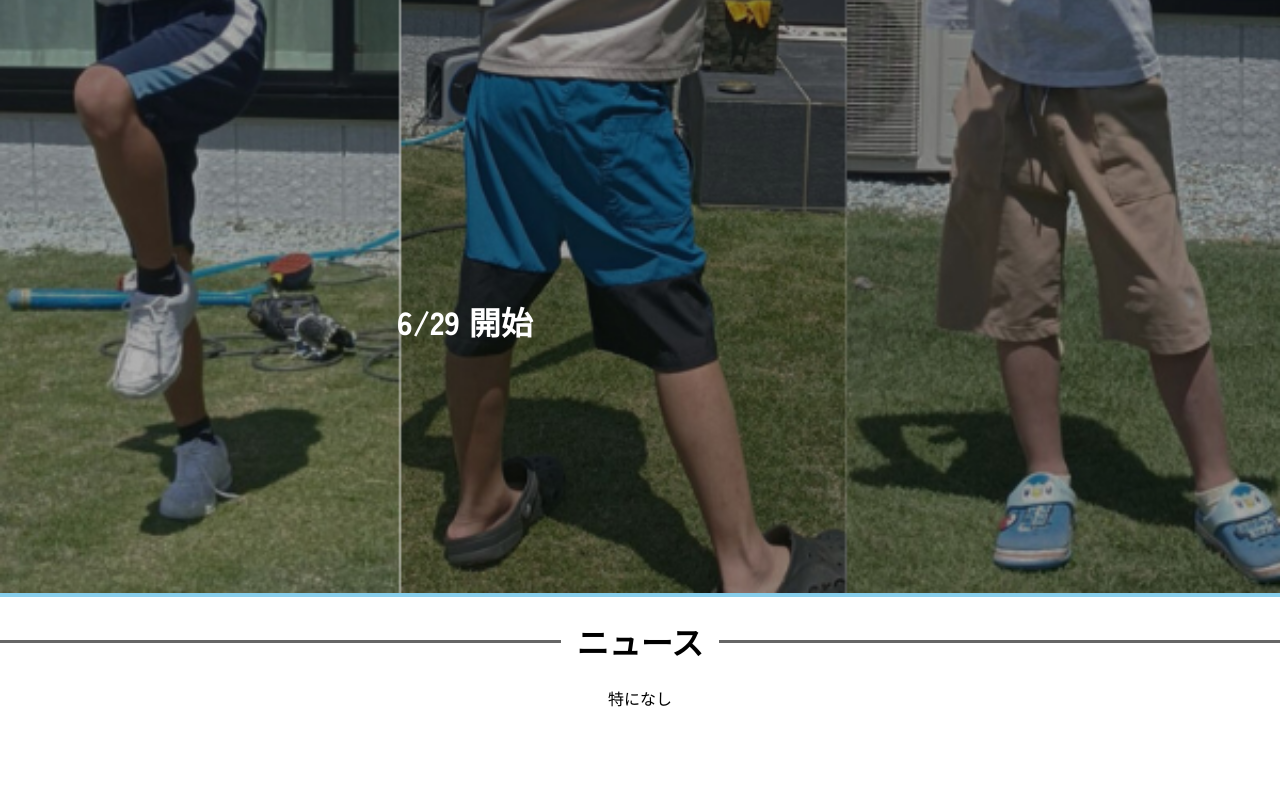
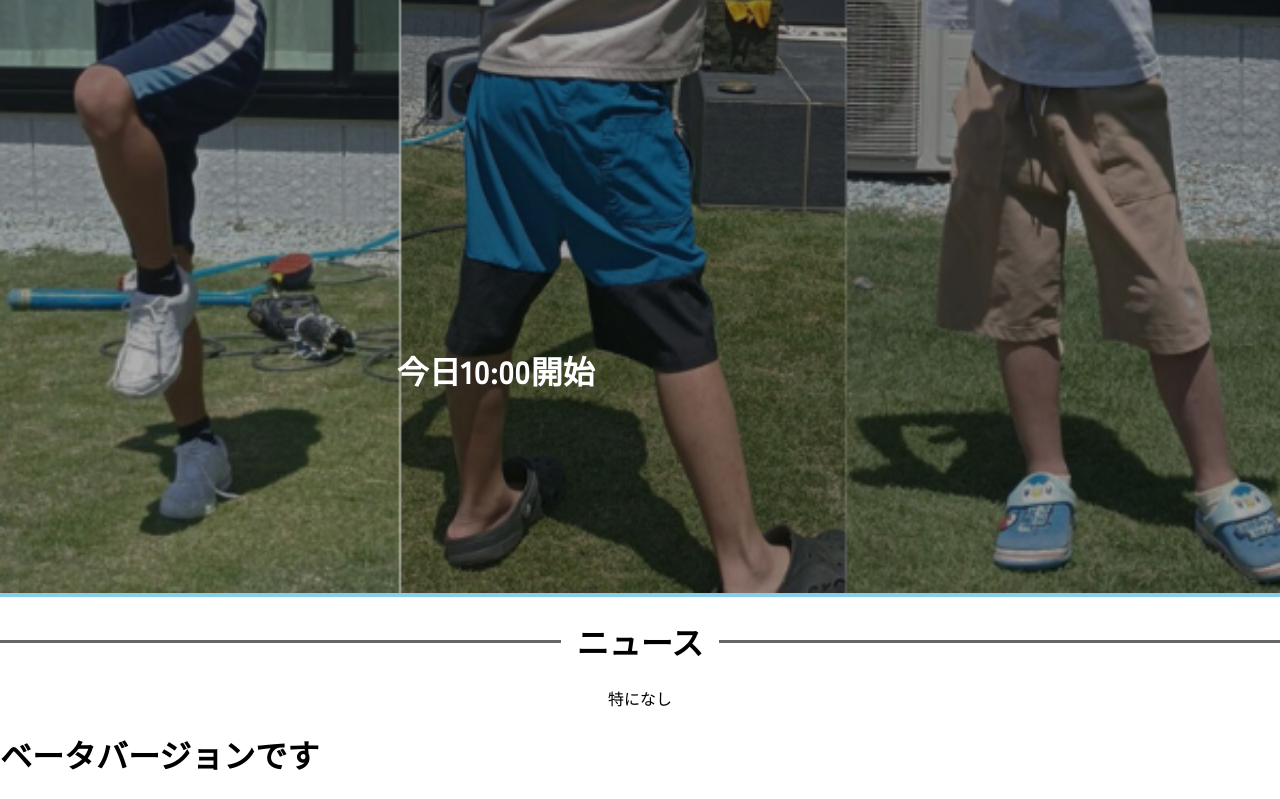
Before and after one commit to kaiiiiiis/hoem-ee, a plain HTML site: page in.html in a window 1280 px wide. Shown: the part 815-1614 px from the top of the page. Before the commit the page ends 1541 px from the top, so only its background shows below. Drawn offline with nearby package versions, Linux system fonts and the light colour scheme.

Commit message:
Update in.html

```diff
--- a/in.html
+++ b/in.html
@@ -55,12 +55,13 @@
         <img class="e" src="se.png".png">
         <img class="f" src="sea.png">
         <h1 class="i">VS</h1>
-        <h1 class="h">6/29 開始</h1>
+        <h1 class="h">今日10:00開始</h1>
     </div>
     <div class="j">
 
        <h1 class="k">ニュース</h1>
        <p class="la">特になし</p>
+        <h1>ベータバージョンです</h1>
     </div>
 
   </body>
```
